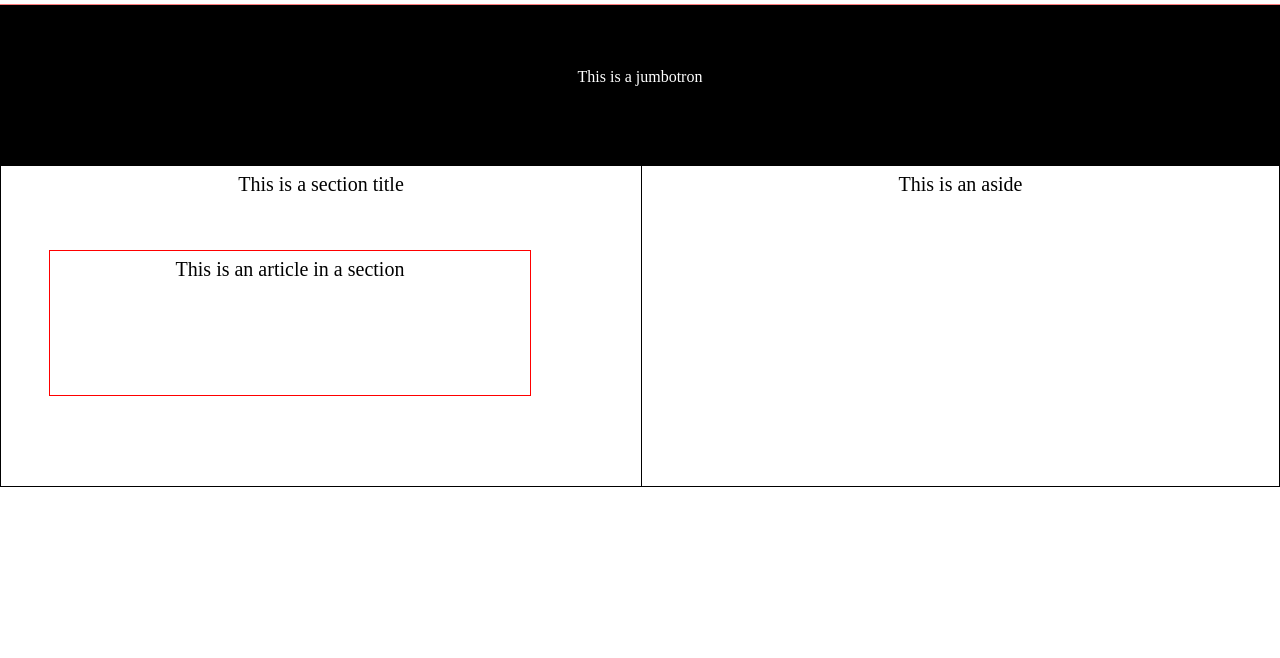
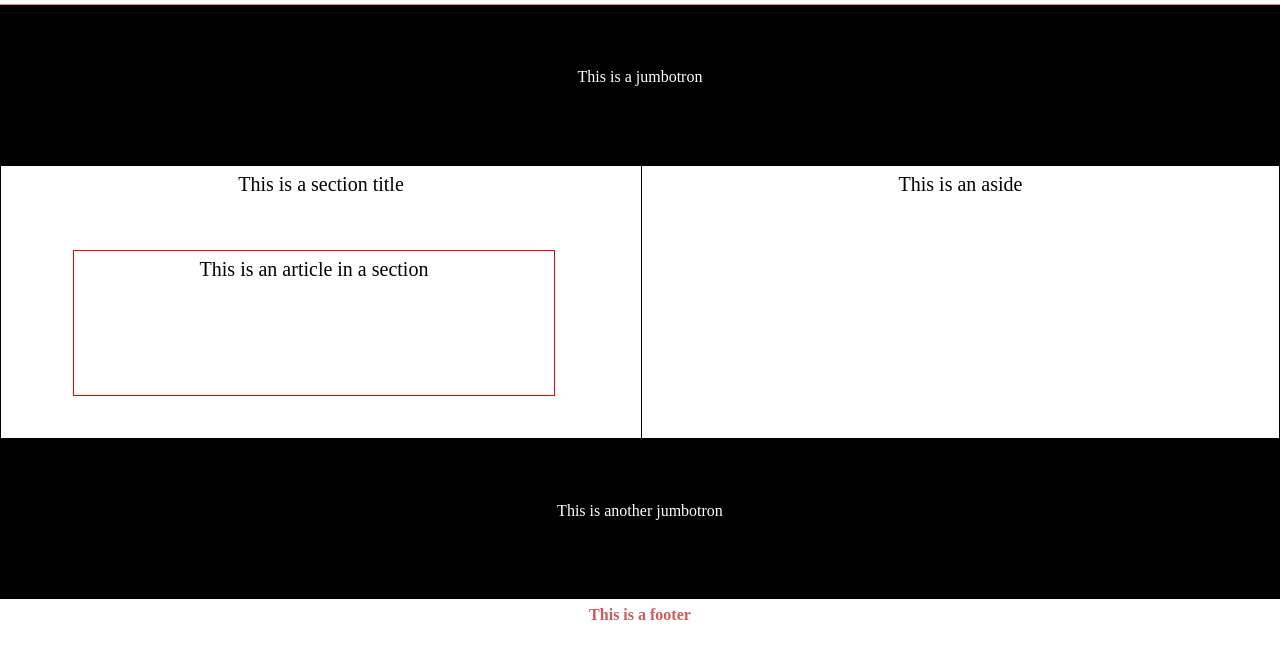
Before and after one commit to codingflowersfordinosaurs/css_practice_repo, a plain HTML site: page index.html in a window 1280 px wide. Shown: the part 60-718 px from the top of the page. Drawn offline with Linux system fonts and the light colour scheme.

Commit message:
exercise 1 done; css styles added to the main page(index); image of exercise 1 added to readme

```diff
--- a/css/style.css
+++ b/css/style.css
@@ -47,7 +47,7 @@ section {
   border: 1px solid #000;
   float: left;
   width: 50%;
-  min-height: 20rem;
+  min-height: 17rem;
   justify-content: center;
 }
 section h3 {
@@ -60,7 +60,7 @@ section h3 {
   border: red 1px solid;
   width: 75%;
   text-align: center;
-  margin-left: 3rem;
+  margin-left: 4.5rem;
   margin-top: 3rem;
   min-height: 9rem;
 }
@@ -68,7 +68,7 @@ section h3 {
 /* ASIDE */
 aside {
   border: 1px solid #000;
-  min-height: 20rem;
+  min-height: 17rem;
 }
 aside h3 {
   font-size: 20px;
@@ -76,3 +76,14 @@ aside h3 {
   padding-top: .5rem;
   padding-bottom: .5rem;
 }
+
+/* FOOTER */
+footer {
+  min-height: 2rem;
+  text-align: center;
+}
+footer p {
+  color: indianred;
+  font-weight: bold;
+  padding-top: .5rem;
+}
--- a/index.html
+++ b/index.html
@@ -1,13 +1,13 @@
 <!DOCTYPE html>
 <html lang="en">
   <head>
-  <meta charset="UTF-8">
-  <meta name="viewport" content="width=device-width, initial-scale=1.0">
-  <meta http-equiv="X-UA-Compatible" content="ie=edge">
+    <meta charset="UTF-8" />
+    <meta name="viewport" content="width=device-width, initial-scale=1.0" />
+    <meta http-equiv="X-UA-Compatible" content="ie=edge" />
     <!-- This is where the Bootstrap CDN would go if I used it -->
     <!-- CSS LINKS: use relative paths to access them -->
-  <link rel="stylesheet" href="./css/reset.css">
-  <link rel="stylesheet" href="./css/style.css">
+    <link rel="stylesheet" href="./css/reset.css" />
+    <link rel="stylesheet" href="./css/style.css" />
     <!-- TITLE -->
     <title>CSS Practice</title>
   </head>
@@ -51,7 +51,16 @@
       </div>
     </aside>
 
+    <!-- JUMBOTRON -->
+    <div class="jumbotron">
+      <div class="container">
+        <h2>This is another jumbotron</h2>
+      </div>
+    </div>
 
-
+    <!-- FOOTER -->
+    <footer>
+      <p>This is a footer</p>
+    </footer>
   </body>
 </html>
```
Also changed, not shown: images/cssExercise1.png (added), 1 other file. Lines whose indentation alone changed are shown as unchanged.
